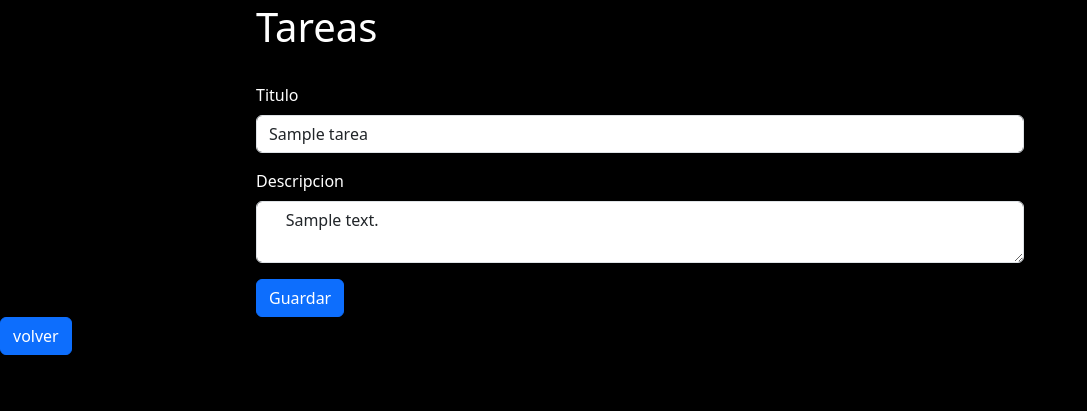
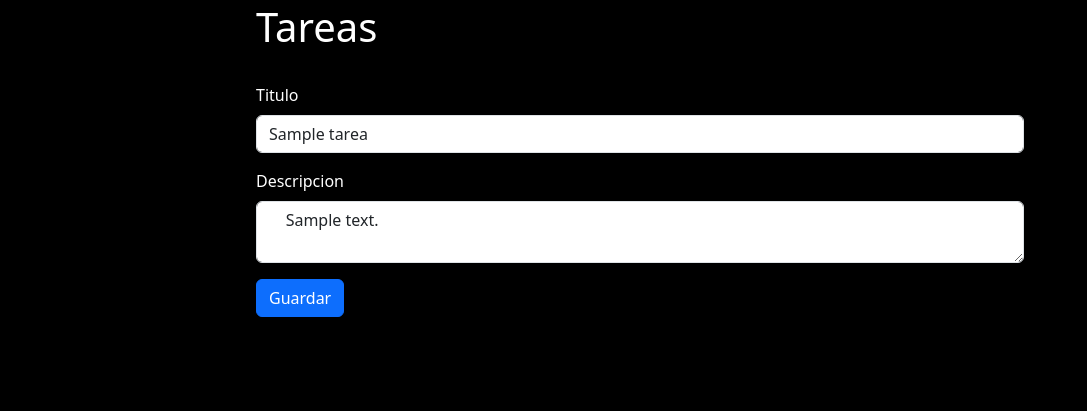
Before and after one commit to TimboAG/Django-PostgreSQL-CRUD, a Django app: page /modificar/1/ in a window 1280 px wide. Shown: the part 23-434 px from the top of the page, without its empty margins (0-1087 px from the left). Run offline with Django 4.2, Linux system fonts and the light colour scheme; tables that the repository leaves empty hold one stand-in row (values such as "Sample post").

Commit message:
aprendiendo Django

```diff
--- a/tareas/templates/modificar_tarea.html
+++ b/tareas/templates/modificar_tarea.html
@@ -31,8 +31,5 @@
   </div>
   <button type="submit" class="btn btn-primary">Guardar</button>
 </form>
-<form action="{% url 'vista_tareas' %} " method="POST">
-  {% csrf_token %}
-  <button type="submit" class="btn btn-primary">volver</button>
-</form>
+
 {% endblock cuerpo %}
```
